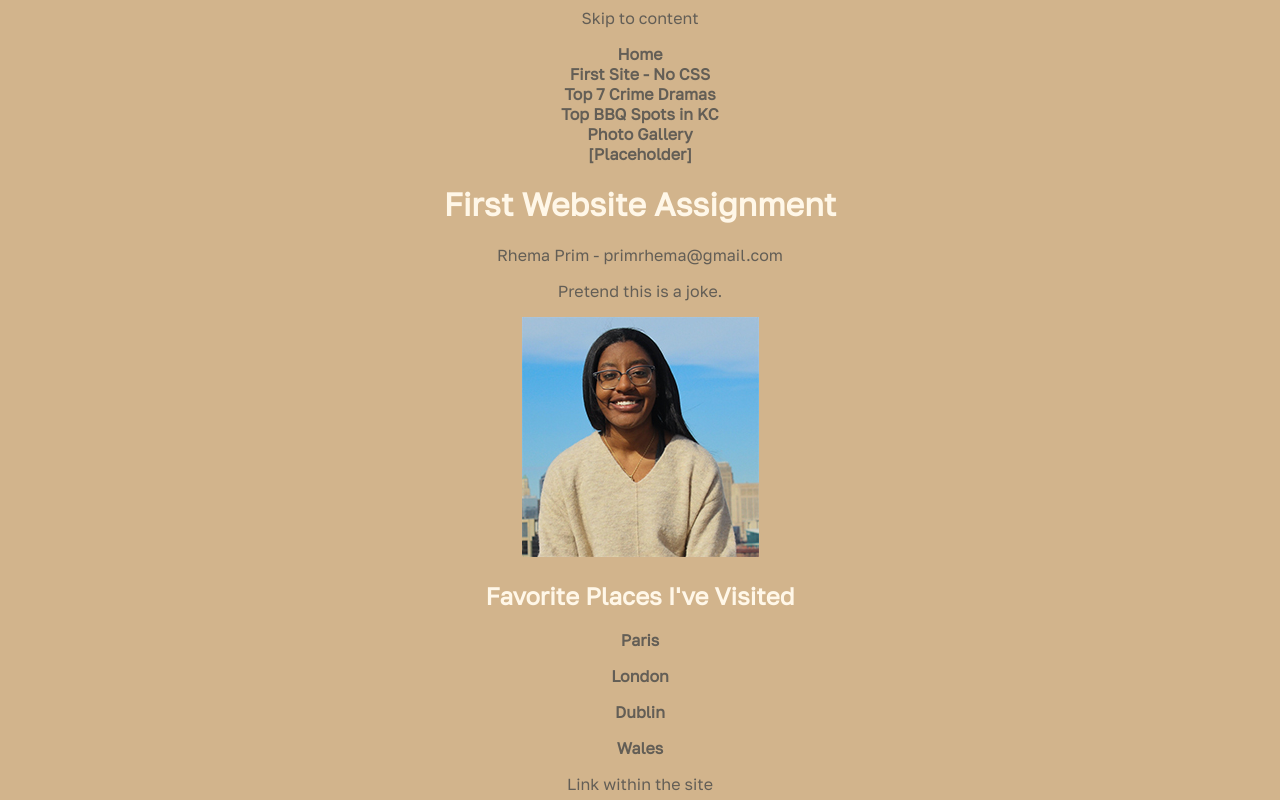
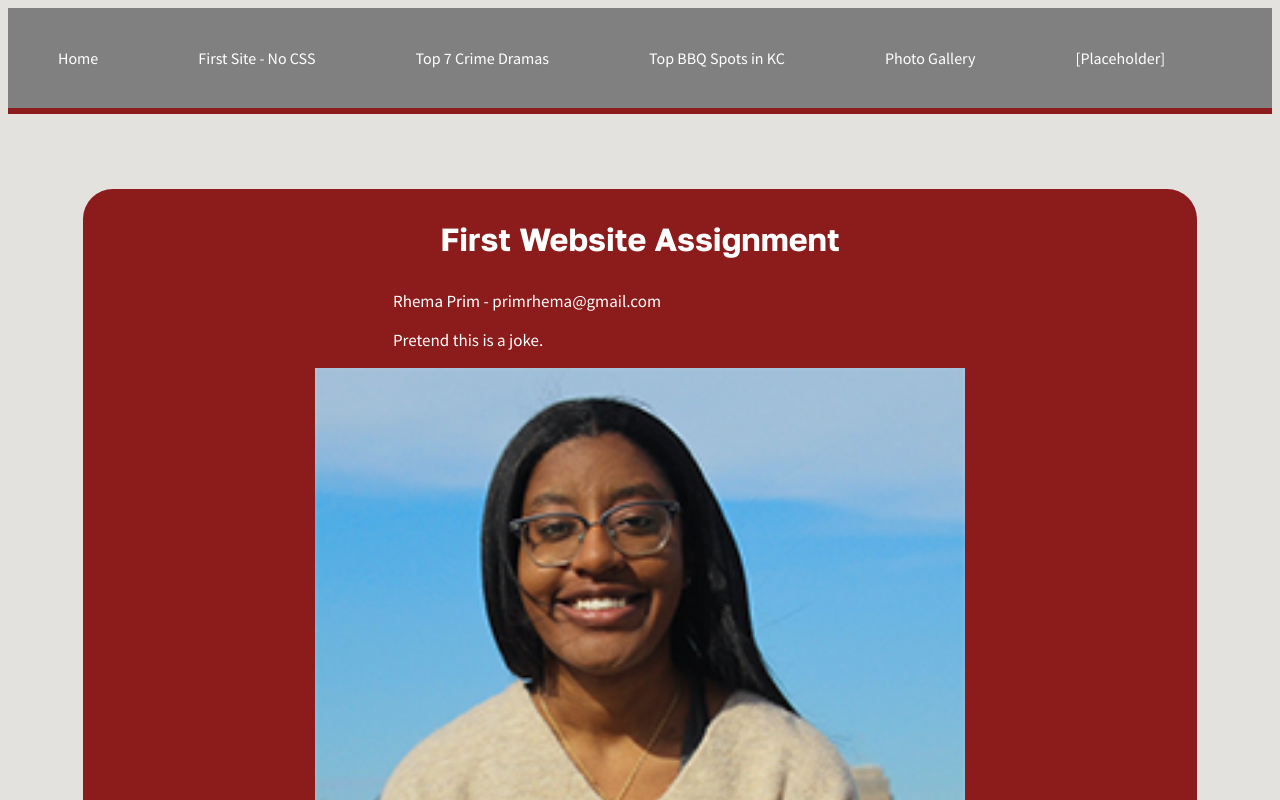
Before and after one commit to 4502-SPR2023/RhemaPWebsite, a plain HTML site: page index.html in a window 1280 px wide. Shown: the top 800 px of the page. Drawn offline with Linux system fonts and the light colour scheme; files that its build step writes are made by us from their sources; a web font is replaced by a local one.

Commit message:
Update old-style.css

```diff
--- a/css/old-style.css
+++ b/css/old-style.css
@@ -1,75 +1,220 @@
+@import url('https://fonts.googleapis.com/css2?family=Golos+Text:wght@400;700&display=swap');
+@import url('https://fonts.googleapis.com/css2?family=Source+Sans+Pro:wght@400;900&display=swap');
 
+body {
+  background-color: #E3E2DF;
+  color:white;
+}
 
-@import url('https://fonts.googleapis.com/css2?family=Playfair+Display+SC:wght@700&display=swap');
-@import url('https://fonts.googleapis.com/css2?family=Golos+Text&display=swap');
-@import url('https://fonts.googleapis.com/css2?family=Anek+Malayalam:wght@500&display=swap');
-
-
-h1{
-    color: #fff7e8
+h1 {
+  position: relative;
+  bottom: 10px;
+  font-family: 'Golos Text', sans-serif;
 }
 
 h2{
-    color: #fff7e8
+  position: relative;
+  right: 245px;
+  top: 15px;
+  font-family: 'Golos Text', sans-serif;
 }
-body {
-    text-align: center;
-    background-color: tan;
-    font-family: 'Golos Text', sans-serif;
-    color: #635e56;
+
+h3{
+  position: relative;
+  margin-bottom:-10px;
+  font-family: 'Source Sans Pro', sans-serif;
+  font-weight: 900;
+}
+
+
+p{
+  font-size:17px;
+  margin-right: 275px;
+  margin-left: 290px;
+  text-align:left;
+  font-family: 'Source Sans Pro', sans-serif;
 }
 
 img {
-    border-style: none;
+  width: 650px;
 }
 
-ul {
-    list-style-type: none;
-    font-weight: bold;
-    position:relative; right:20px
+.wrapper{
+  border-radius: 30px;
+  background-color: #8C1B1B;
+  padding: 20px;
+  margin: 75px;
 }
 
-header {
-    background-color: ghostwhite;
-    text-align: center;
-    color: tan;
-    font-family: 'Playfair Display SC', serif;
-    padding: 40px;
-    font-size: 40px;
-    font-weight: bold;
+.center {
+  text-align: center;
 }
 
-footer {
-  background-color: ghostwhite;
-  text-align: center;
-  padding: 25px;
-  color: tan;
-  font-size:20px;
-  font-family: 'Anek Malayalam', sans-serif;
+
+
+ul {
+  list-style-type: none;
+  margin: 0;
+  padding: 0;
+  overflow: hidden;
+  background-color: GRAY;
+  border-bottom : 6px solid #8C1B1B;
+  font-family: 'Source Sans Pro', sans-serif;
 }
 
-/* removing default browser styles */
-a:link {
-  color: #635e56;
+
+li {
+  float: left;
+}
+
+
+
+li a {
+  display: block;
+  color: white;
+  text-align: center;
+  padding: 40px 50px;
   text-decoration: none;
 }
 
-a:visited {
-    text-decoration: none;
-    color:#635e56;
+
+li a:hover {
+  background-color: #8C1B1B;
 }
 
-a:focus {
-  border-bottom: 1px solid;
-  text-decoration:none;
+
+footer {
+  background-color: Gray;
+  text-align: center;
+  padding: 25px;
+  color: white;
+  font-family: 'Source Sans Pro', sans-serif;
+}
+
+.text-holder{
+  width: 100%;
+  padding: 0;
+  margin: 15px;
+  text-align:left;
+  position: relative;
+  left: 280px;
+}
+
+.location-holder,.media-holder {
+  width: 650px;
+}
+
+/* 555x wide screens */
+@media (min-width: 555px) {
+  body {
+    background-color: black;
+  }
+  img {
+    max-width: 100%;
+    width: 650px;
+  }
+  h2{
+    position: relative;
+    right: 210px;
+    top: 15px;
+  }
+
+p{
+  margin-right: 10px;
+  margin-left: 20px;
+  text-align:left;
+  font-family: 'Source Sans Pro', sans-serif;
+  }
+}
+
+
+/* 800x wide screens */
+@media (min-width: 800px) {
+  body {
+    background-color: #E3E2DF;
+  }
+  h2{
+    position: relative;
+    right: 245px;
+    top: 15px;
+  }
+  p{
+  font-size:17px;
+  margin-right: 275px;
+  margin-left: 290px;
+  text-align:left;
+  }
+}
+
+/* photo gallery */
+.gallery-image {
+  margin-block-start: 0;
+  margin-block-end: 0;
+  margin-inline-start: 0;
+  margin-inline-end: 0;
+  margin: 3rem auto;
+  width: 100%;
+  max-width: 700px;
+}
+
+.gallery-image img {
+  width: 100%;
+}
+
+.button_holder {
+  display: flex;
+  flex-direction: row;
+  justify-content: space-between;
+  margin-bottom: 50px;
+  margin-left: 150px;
+  margin-right: 150px;
+
+}
+
+.hideThis {
+  display: none;
+}
+
+button {
+  background-color:#E3E2DF;
+  border: none;
+  color: #000;
+  text-align: center;
+  font-weight: bold;
+  cursor: pointer;
+  width: 100px;
+  padding: 0.8rem 1rem;
+  border-radius: 5px;
+}
+
+/* skip link */
+.skip-link {
+  position: absolute;
+  width: 1px;
+  height: 1px;
+  padding: 0;
+  margin: -1px;
+  overflow: hidden;
+  border: 0;
+  left:580px;
+  font-family: 'Source Sans Pro', sans-serif;
+}
+
+.skip-link:focus{
+  width: unset;
+  height: unset;
+  position: relative;
+  padding: unset;
+  margin: unset;
+  font-size: 2rem;
+}
+
+/* color of links changes */
+a{
+  color:white;
+  text-decoration: none;
 }
 
 a:hover {
-  background: #fff7e8;
-  width:20px;
+  background:#8C8C8C;
 }
-
-a:active {
-  background: #826c44;
-  color: #635e56;
-}
```
